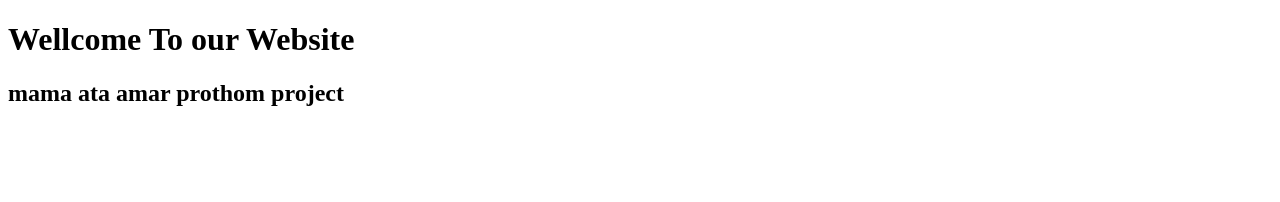
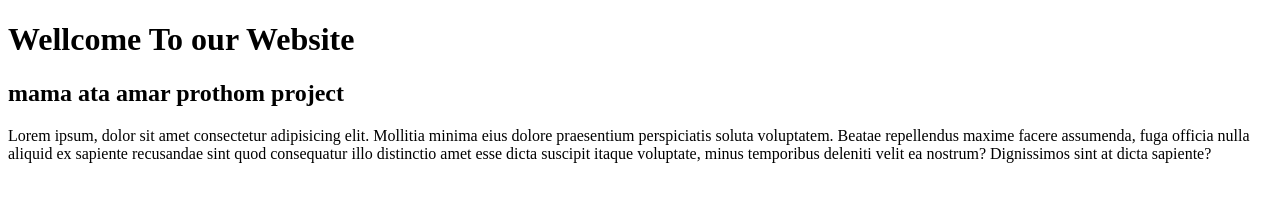
Before and after one commit to developer-sazzad/my-first-project, a plain HTML site: page index.html in a window 1280 px wide. Drawn offline with Linux system fonts and the light colour scheme.

Commit message:
p tag added done

```diff
--- a/index.html
+++ b/index.html
@@ -9,5 +9,6 @@
 <body>
     <h1>Wellcome To our Website</h1>
     <h2>mama ata amar prothom project</h2>
+    <p>Lorem ipsum, dolor sit amet consectetur adipisicing elit. Mollitia minima eius dolore praesentium perspiciatis soluta voluptatem. Beatae repellendus maxime facere assumenda, fuga officia nulla aliquid ex sapiente recusandae sint quod consequatur illo distinctio amet esse dicta suscipit itaque voluptate, minus temporibus deleniti velit ea nostrum? Dignissimos sint at dicta sapiente?</p>
 </body>
 </html>
```
